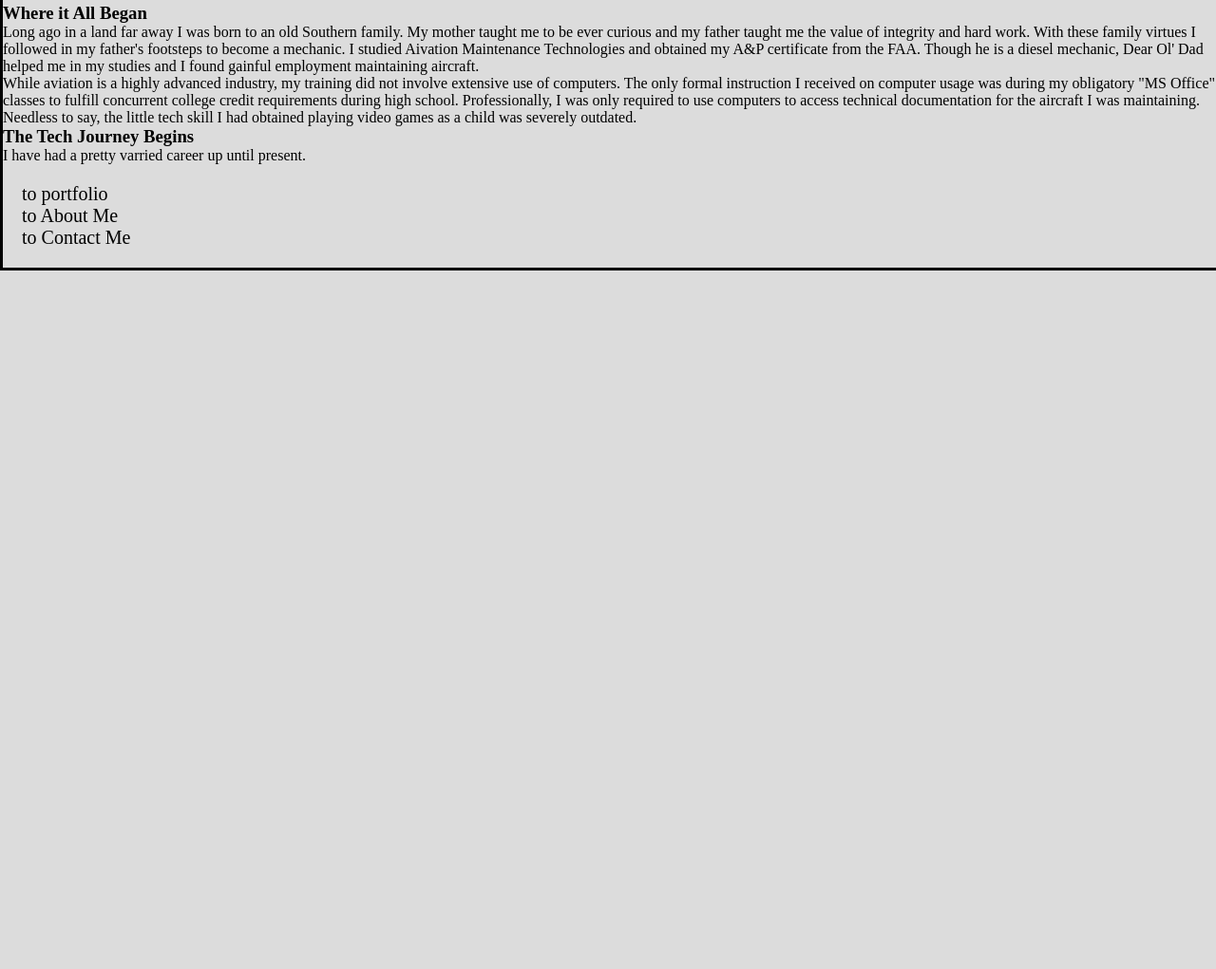
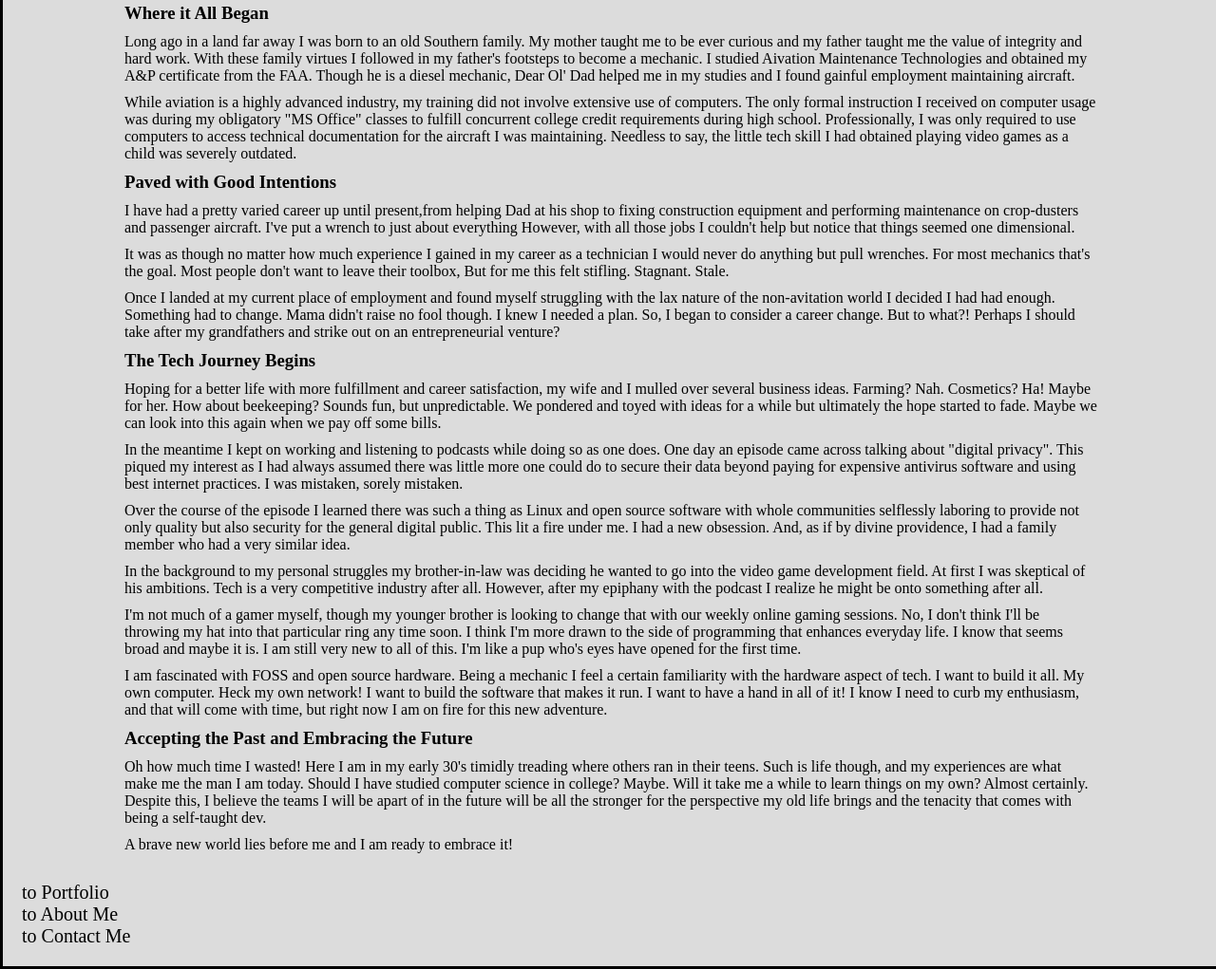
Before and after one commit to MasonHoney/MasonHoney, a plain HTML site: page about.html in a window 1280 px wide. Shown: the part 286-1307 px from the top of the page at 95% size. Before the commit the page ends 800 px from the top, so only its background shows below. Drawn offline with Linux system fonts and the light colour scheme.

Commit message:
Finished About Me article. Need to finish up rest of page.

```diff
--- a/about.html
+++ b/about.html
@@ -17,8 +17,20 @@
                 <h3>Where it All Began</h3>
                 <p>Long ago in a land far away I was born to an old Southern family. My mother taught me to be ever curious and my father taught me the value of integrity and hard work. With these family virtues I followed in my father's footsteps to become a mechanic. I studied Aivation Maintenance Technologies and obtained my A&P certificate from the FAA. Though he is a diesel mechanic, Dear Ol' Dad helped me in my studies and I found gainful employment maintaining aircraft.</p>
                 <p>While aviation is a highly advanced industry, my training did not involve extensive use of computers. The only formal instruction I received on computer usage was during my obligatory "MS Office" classes to fulfill concurrent college credit requirements during high school. Professionally, I was only required to use computers to access technical documentation for the aircraft I was maintaining. Needless to say, the little tech skill I had obtained playing video games as a child was severely outdated.</p>
+                <h3>Paved with Good Intentions</h3>
+                <p>I have had a pretty varied career up until present,from helping Dad at his shop to fixing construction equipment and performing maintenance on crop-dusters and passenger aircraft. I've put a wrench to just about everything However, with all those jobs I couldn't help but notice that things seemed one dimensional.</p>
+                <p>It was as though no matter how much experience I gained in my career as a technician I would never do anything but pull wrenches. For most mechanics that's the goal. Most people don't want to leave their toolbox, But for me this felt stifling. Stagnant. Stale.</p>
+                <p>Once I landed at my current place of employment and found myself struggling with the lax nature of the non-avitation world I decided I had had enough. Something had to change. Mama didn't raise no fool though. I knew I needed a plan. So, I began to consider a career change. But to what?! Perhaps I should take after my grandfathers and strike out on an entrepreneurial venture?</p>
                 <h3>The Tech Journey Begins</h3>
-                I have had a pretty varried career up until present.
+                <p>Hoping for a better life with more fulfillment and career satisfaction, my wife and I mulled over several business ideas. Farming? Nah. Cosmetics? Ha! Maybe for her. How about beekeeping? Sounds fun, but unpredictable. We pondered and toyed with ideas for a while but ultimately the hope started to fade. Maybe we can look into this again when we pay off some bills.</p>
+                <p>In the meantime I kept on working and listening to podcasts while doing so as one does. One day an episode came across talking about "digital privacy". This piqued my interest as I had always assumed there was little more one could do to secure their data beyond paying for expensive antivirus software and using best internet practices. I was mistaken, sorely mistaken.</p>
+                <p>Over the course of the episode I learned there was such a thing as Linux and open source software with whole communities selflessly laboring to provide not only quality but also security for the general digital public. This lit a fire under me. I had a new obsession. And, as if by divine providence, I had a family member who had a very similar idea.</p>
+                <p>In the background to my personal struggles my brother-in-law was deciding he wanted to go into the video game development field. At first I was skeptical of his ambitions. Tech is a very competitive industry after all. However, after my epiphany with the podcast I realize he might be onto something after all.</p>
+                <p>I'm not much of a gamer myself, though my younger brother is looking to change that with our weekly online gaming sessions. No, I don't think I'll be throwing my hat into that particular ring any time soon. I think I'm more drawn to the side of programming that enhances everyday life. I know that seems broad and maybe it is. I am still very new to all of this. I'm like a pup who's eyes have opened for the first time.</p>
+                <p>I am fascinated with FOSS and open source hardware. Being a mechanic I feel a certain familiarity with the hardware aspect of tech. I want to build it all. My own computer. Heck my own network! I want to build the software that makes it run. I want to have a hand in all of it! I know I need to curb my enthusiasm, and that will come with time, but right now I am on fire for this new adventure.</p>
+                <h3>Accepting the Past and Embracing the Future</h3>
+                <p>Oh how much time I wasted! Here I am in my early 30's timidly treading where others ran in their teens. Such is life though, and my experiences are what make me the man I am today. Should I have studied computer science in college? Maybe. Will it take me a while to learn things on my own? Almost certainly. Despite this, I believe the teams I will be apart of in the future will be all the stronger for the perspective my old life brings and the tenacity that comes with being a self-taught dev.</p>
+                <p>A brave new world lies before me and I am ready to embrace it!</p>
             </section>
             <section class="back-button-section">
 
@@ -27,7 +39,7 @@
         <footer>
 
             <ul>
-                <li><a href="./portfolio.html">to portfolio</a></li>
+                <li><a href="./portfolio.html">to Portfolio</a></li>
                 <li><a href="./about.html">to About Me</a></li>
                 <li><a href="./contact.html">to Contact Me</a></li>
             </ul>
--- a/styles.css
+++ b/styles.css
@@ -19,7 +19,7 @@ body{
     border: solid;
     margin: 0 auto;
     background-color: gainsboro;
-    overflow: hidden;
+
 
 }
 
@@ -73,6 +73,15 @@ h2 {
     width: 200px;
     border-radius: 50%;
 
+}
+.about-body {
+    margin: 0 10%;
+}
+.about-body > h3 {
+    margin-bottom: 10px
+    }
+.about-body > p {
+    margin-bottom: 10px;
 }
 .p {
     font-family: Ubuntu, Arial, Helvetica, sans-serif;
```
